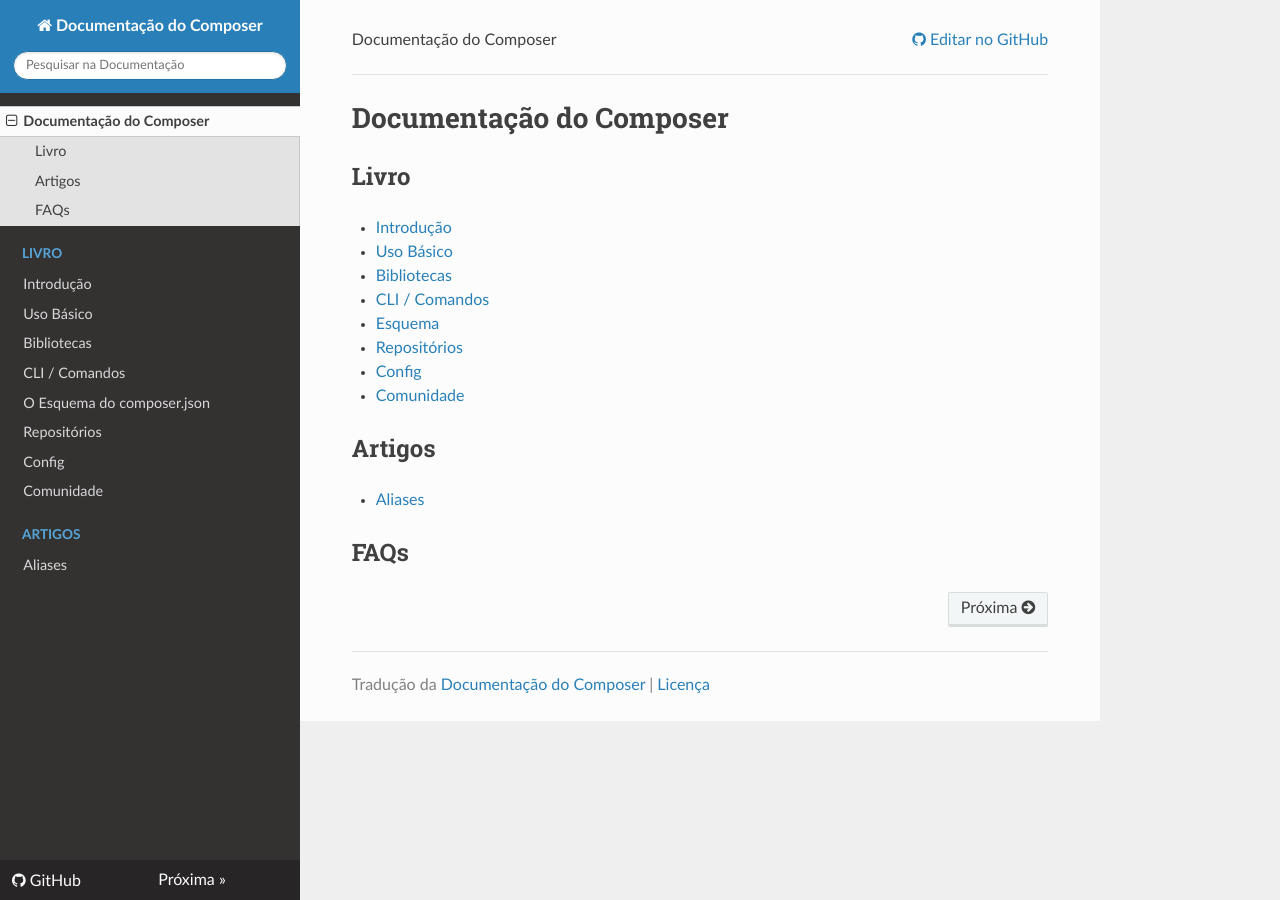
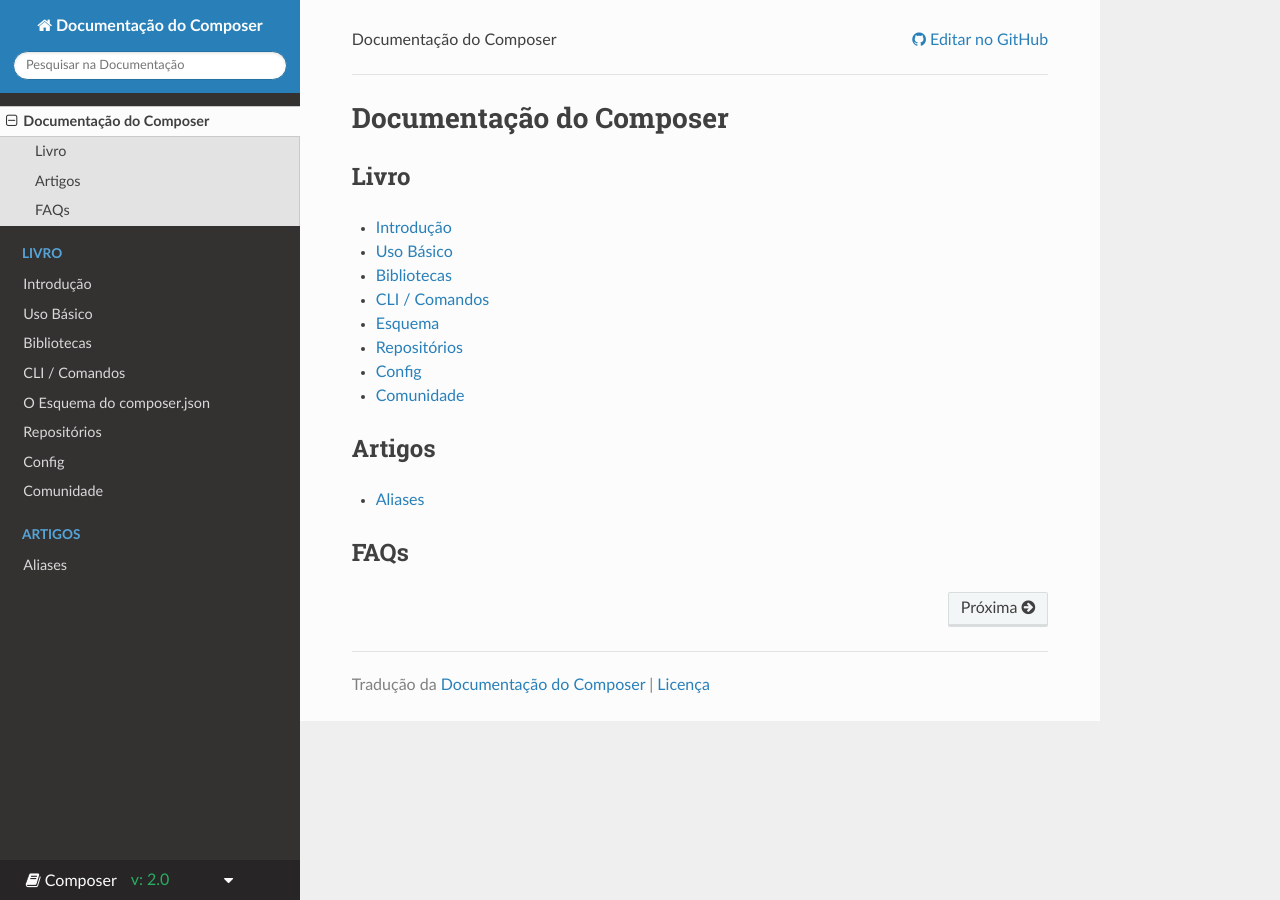
Before and after one commit to php-dev-br/composer-doc-pt-br, an MkDocs documentation site: the page built from doc/index.md, in a window 1280 px wide. Built offline with MkDocs 1.6.1, drawn with Linux system fonts in a browser that asks for light colours; nearby versions of some CDN libraries; library files that are not in the unit come from our copies.

Commit message:
Add documentation version number

```diff
--- a/mkdocs.yml
+++ b/mkdocs.yml
@@ -5,12 +5,20 @@ site_description: "Documentação do Composer [pt-br]"
 docs_dir: doc
 site_dir: build/1.9
 use_directory_urls: false
+extra:
+    name: Composer
+    version: '2.0'
+    versions:
+        - '2.0'
+        - '1.10'
+        - '1.9'
 
 # theme
 
 theme:
     name: readthedocs
     custom_dir: theme/readthedocs
+    display_version: true
     prev_next_buttons_location: bottom
     static_templates:
         # config files
--- a/theme/readthedocs/versions.html
+++ b/theme/readthedocs/versions.html
@@ -1,21 +1,15 @@
-<div class="rst-versions" role="note" aria-label="versions">
+<div class="rst-versions" data-toggle="rst-versions" role="note" aria-label="Versões">
     <span class="rst-current-version" data-toggle="rst-current-version">
-      {% if config.repo_name == 'GitHub' %}
-          <a href="{{ config.repo_url }}" class="fa fa-github" style="float: left; color: #fcfcfc"> GitHub</a>
-      {% elif config.repo_name == 'Bitbucket' %}
-          <a href="{{ config.repo_url }}" class="icon icon-bitbucket" style="float: left; color: #fcfcfc"> BitBucket</a>
-      {% elif config.repo_name == 'GitLab' %}
-          <a href="{{ config.repo_url }}" class="icon icon-gitlab" style="float: left; color: #fcfcfc"> GitLab</a>
-      {% endif %}
-      {% if page.previous_page %}
-        <span>
-            <a href="{{ page.previous_page.url|url }}" style="color: #fcfcfc;">&laquo; Anterior</a>
-        </span>
-      {% endif %}
-      {% if page.next_page %}
-        <span style="margin-left: 15px">
-            <a href="{{ page.next_page.url|url }}" style="color: #fcfcfc">Próxima &raquo;</a>
-        </span>
-      {% endif %}
+      <span class="fa fa-book"> {{ config.extra.name }}</span>
+          v: {{ config.extra.version }}
+      <span class="fa fa-caret-down"></span>
     </span>
+    <div class="rst-other-versions">
+        <dl>
+            <dt>Versões</dt>
+            {% for version in config.extra.versions %}
+                <dd><a href="../{{ version }}">{{ version }}</a></dd>
+            {% endfor %}
+        </dl>
+    </div>
 </div>
```
